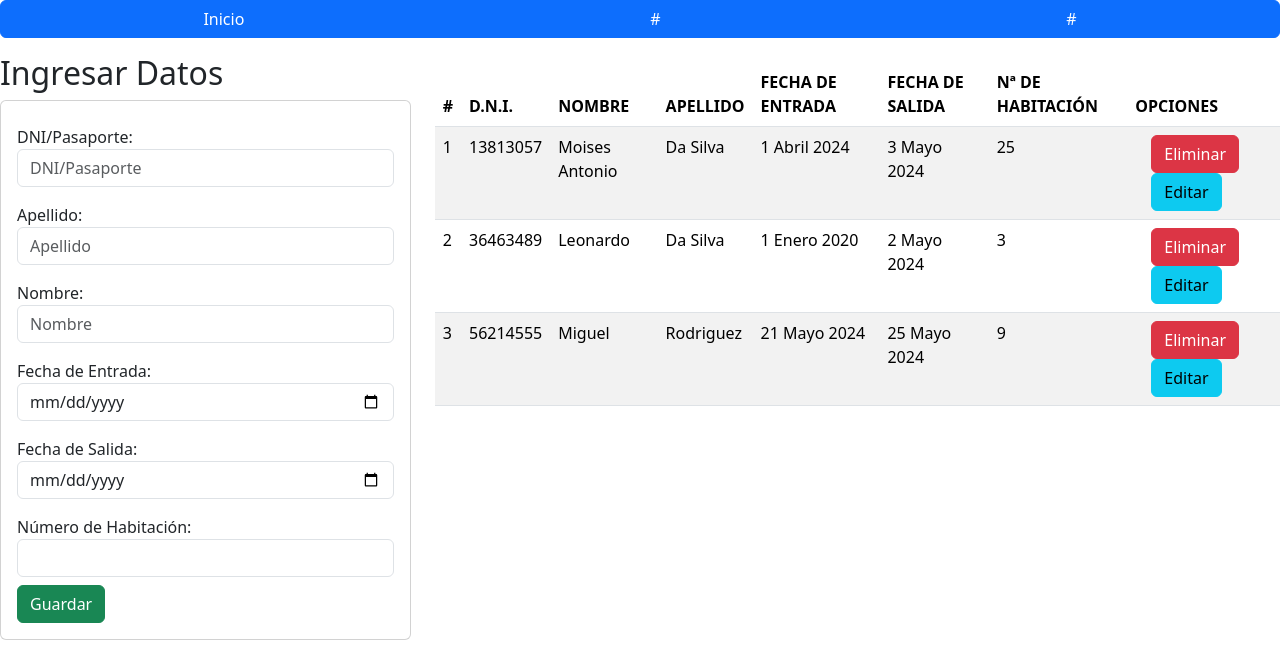
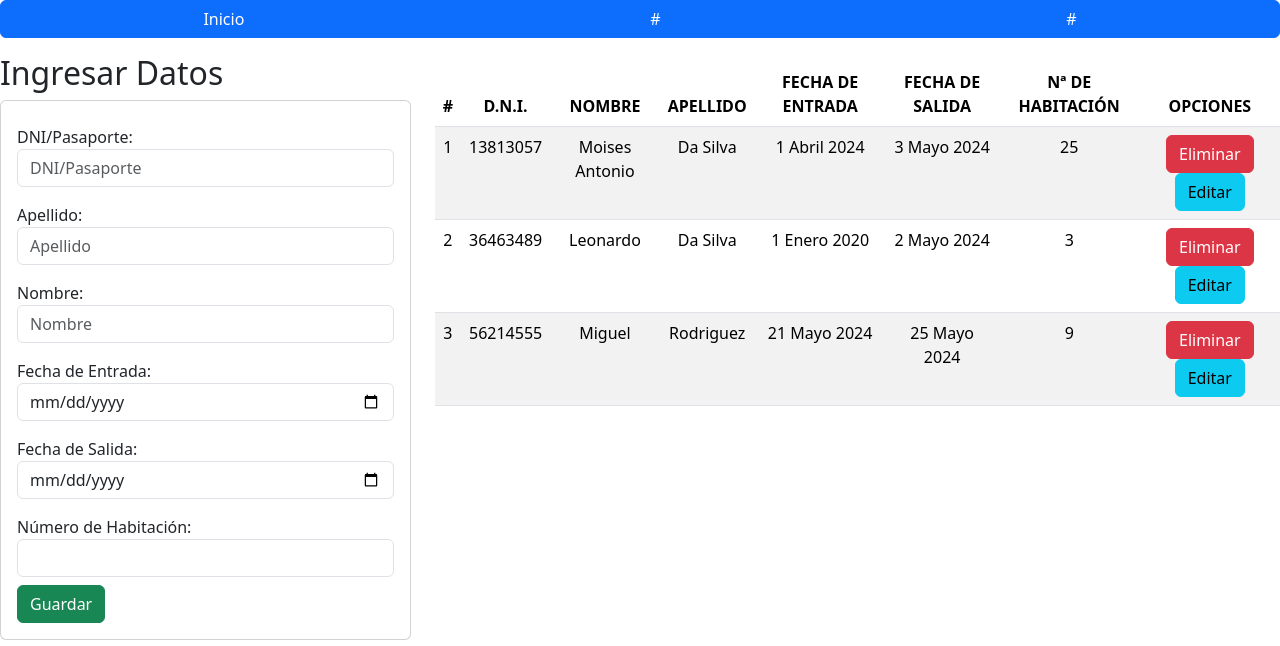
Before and after one commit to LeoDaSilva31/projecto.CRUD, a Django app: page / in a window 1280 px wide. Shown: the part 56-702 px from the top of the page. Run offline with Django 5.2, Linux system fonts and the light colour scheme; data comes from the database, SQL or seed files in the repository; both versions use the stored data as it was after the commit; some libraries are stand-ins or nearby versions.

Commit message:
se agregaron estilos

```diff
--- a/registrosABM/templates/registrosListados.html
+++ b/registrosABM/templates/registrosListados.html
@@ -46,27 +46,28 @@
             <table class="table table-striped">
                 <thead>
                     <tr>
-                        <th>#</th>
-                        <th>D.N.I.</th>
-                        <th>NOMBRE</th>
-                        <th>APELLIDO</th>
-                        <th>FECHA DE ENTRADA</th>
-                        <th id="fecha_salida">FECHA DE SALIDA</th>
-                        <th>Nª DE HABITACIÓN</th>
-                        <th colspan="2">OPCIONES</th>
+                        <th style="text-align: center;">#</th>
+                        <th style="text-align: center;">D.N.I.</th>
+                        <th style="text-align: center;">NOMBRE</th>
+                        <th style="text-align: center;">APELLIDO</th>
+                        <th style="text-align: center;">FECHA DE ENTRADA</th>
+                        <th id="fecha_salida" style="text-align: center;">FECHA DE SALIDA</th>
+                        <th style="text-align: center;">Nª DE HABITACIÓN</th>
+                        <th colspan="2" style="text-align: center;">OPCIONES</th>
                     </tr>
                 </thead>
                 <tbody>
                     {% for registro in registros %}
                     <tr>
-                        <td>{{forloop.counter}}</td>
-                        <td>{{registro.dni_pasaporte}}</td>
-                        <td>{{registro.nombre}}</td>
-                        <td>{{registro.apellido}}</td>
-                        <td>{{registro.fecha_entrada}}</td>
-                        <td>{{registro.fecha_salida}}</td>
-                        <td>{{registro.numero_habitacion}}</td>
-                        <td><td><a href="javascript:void(0);" onclick="confirmDelete('{{registro.dni_pasaporte}}')" class="btn btn-danger">Eliminar</a>
+                        <td style="text-align: center;">{{forloop.counter}}</td>
+                        <td style="text-align: center;">{{registro.dni_pasaporte}}</td>
+                        <td style="text-align: center;">{{registro.nombre}}</td>
+                        <td style="text-align: center;">{{registro.apellido}}</td>
+                        <td style="text-align: center;">{{registro.fecha_entrada}}</td>
+                        <td style="text-align: center;">{{registro.fecha_salida}}</td>
+                        <td style="text-align: center;">{{registro.numero_habitacion}}</td>
+                        <td style="text-align: center;">
+                            <a href="javascript:void(0);" onclick="confirmDelete('{{registro.dni_pasaporte}}')" class="btn btn-danger">Eliminar</a>
                             <a href="edicionPersona/{{registro.dni_pasaporte}}" class="btn btn-info">Editar</a>
                         </td>
                     </tr>
```
Also changed, not shown: modificarRegistro.html (deleted, +0 -35 lines), registrosABM/templates/edicionPersona.html (+17 -0 lines), db.sqlite3.
